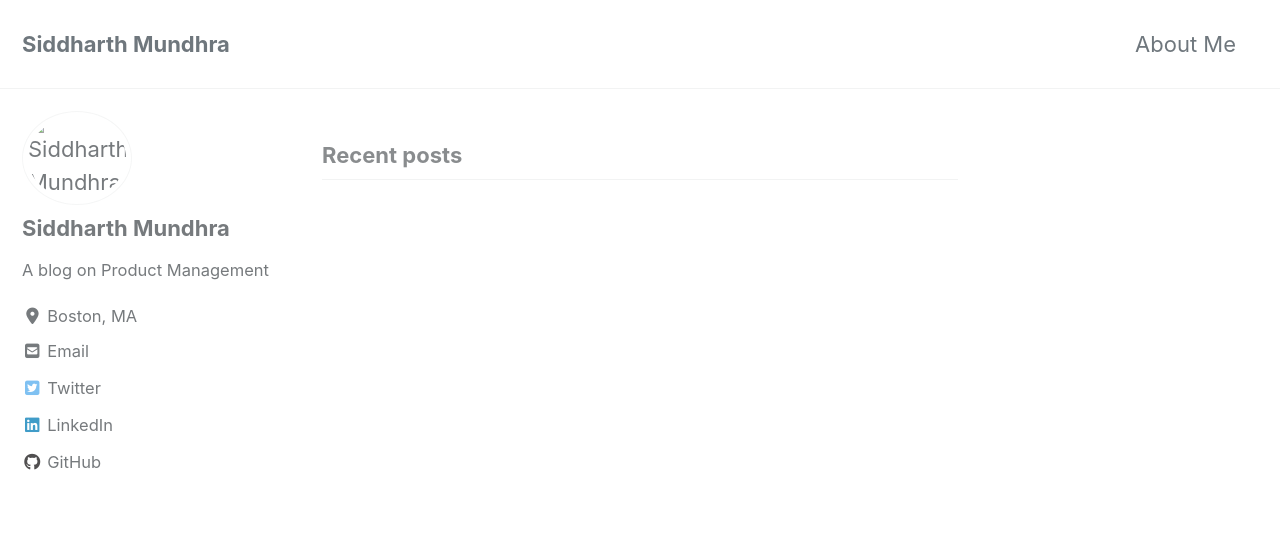
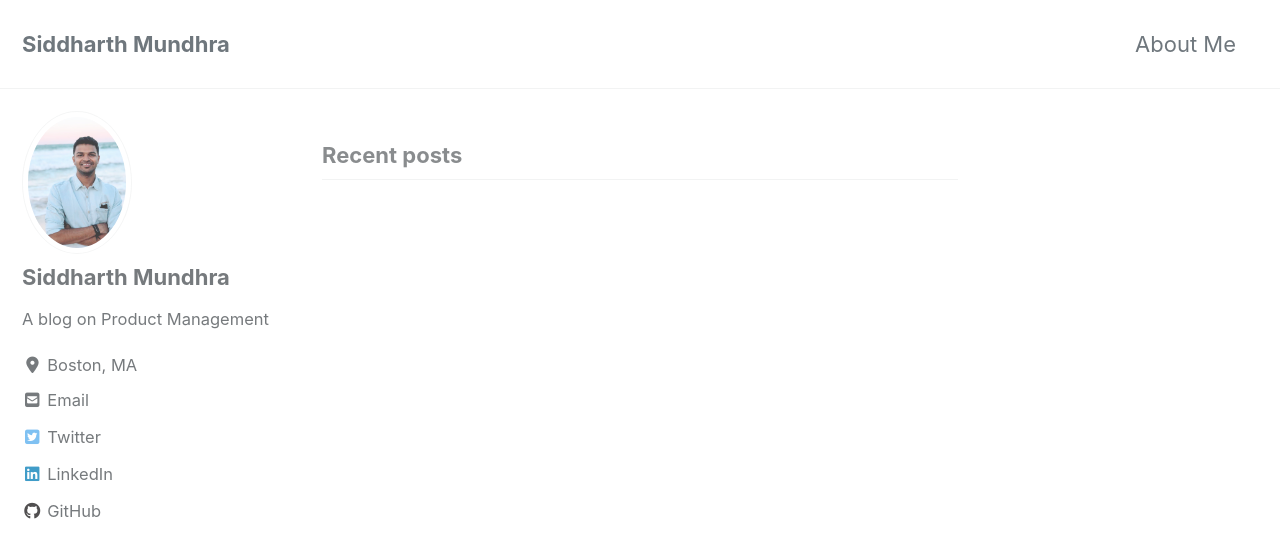
Before and after one commit to sidmundhra/sidmundhra.github.io, a Jekyll site: the page built from index.markdown, in a window 1280 px wide and 900 px high. Shown: the top 558 px of the window. Built offline with Jekyll 4.4.1, drawn with Linux system fonts in a browser that asks for light colours; cached includes are drawn as plain includes; nearby versions of some CDN libraries; the list of posts is cut into pages by our own code.

Commit message:
Update _config.yml

```diff
--- a/_config.yml
+++ b/_config.yml
@@ -108,7 +108,7 @@ analytics:
 # Site Author
 author:
   name             : "Siddharth Mundhra"
-  avatar           : "/images/bio-photo.jpg"
+  avatar           : "/images/homepage/bio-photo.jpg"
   bio              : "A blog on Product Management"
   location         : "Boston, MA"
   email            :
```
